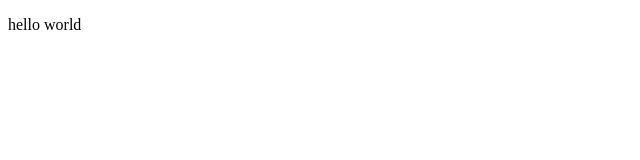
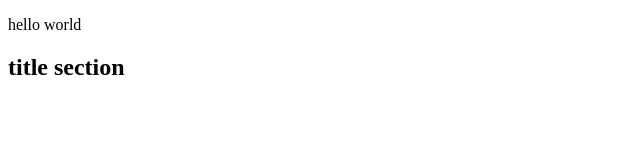
Before and after one commit to Turasha/turashvili-giorgi-web5, a plain HTML site: page index.html in a window 1280 px wide. Shown: the whole page, without its empty margins (0-640 px from the left). Drawn offline with Linux system fonts and the light colour scheme.

Commit message:
added title section

```diff
--- a/index.html
+++ b/index.html
@@ -9,5 +9,8 @@
     <section>
         <p>hello world</p>
     </section>
+    <section>
+        <h2>title section </h2>
+    </section>
 </body>
 </html>
```
